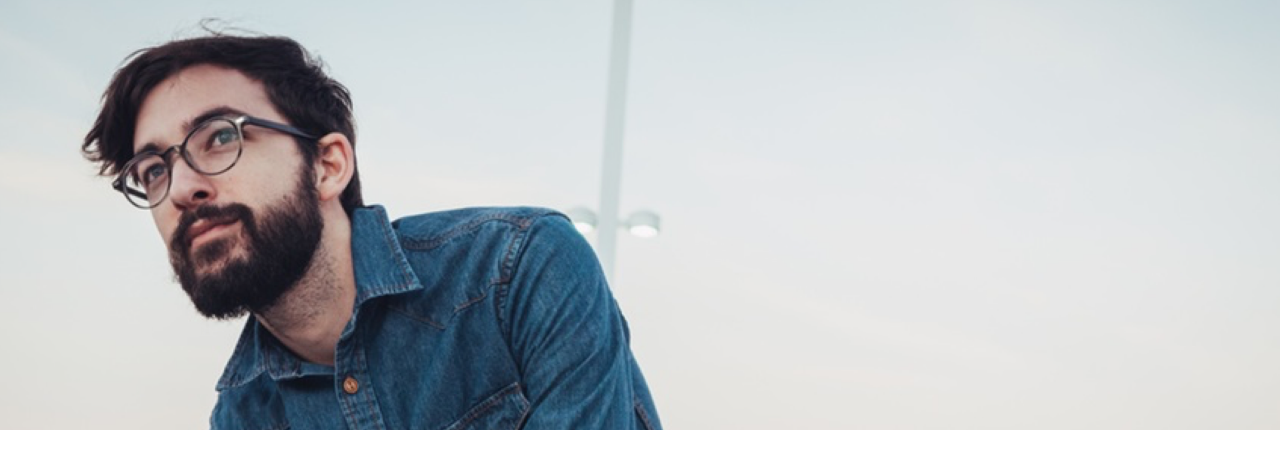
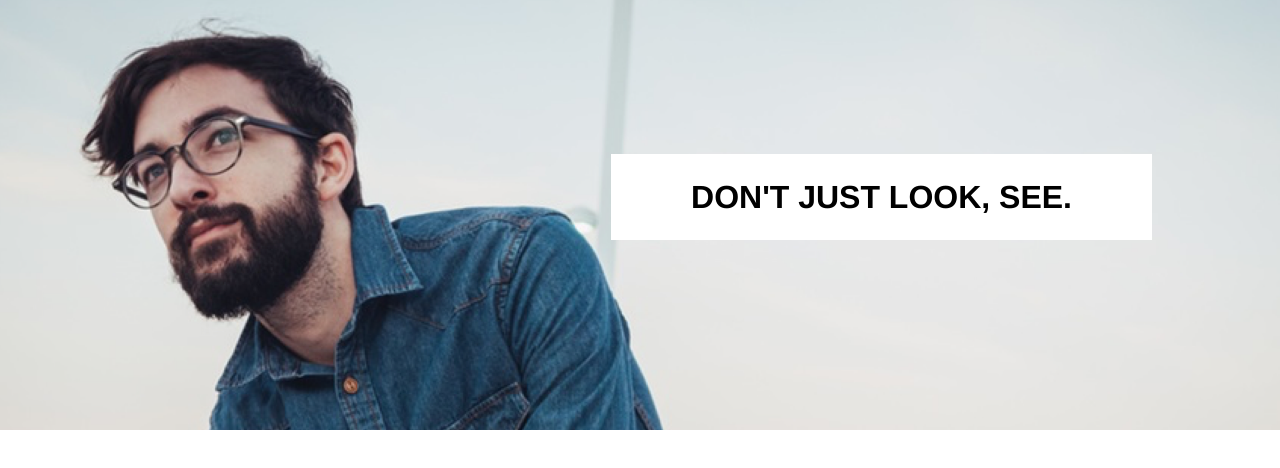
Before and after one commit to michnich02/tsoptics, a plain HTML site: page index.html in a window 1280 px wide. Shown: the part 90-558 px from the top of the page. Drawn offline with Linux system fonts and the light colour scheme.

Commit message:
Finished top section

```diff
--- a/index.html
+++ b/index.html
@@ -30,6 +30,9 @@
 
           <!-- ***** Image and Caption ***** -->
 
+        <div class="caption">
+          <p>DON'T JUST LOOK, SEE.</p>
+        </div>
 
 
       </div>
--- a/resources/style.css
+++ b/resources/style.css
@@ -65,7 +65,21 @@ header img {
 
 /* ***** Content Section ***** */
 
+.caption {
+  display: flex;
+  justify-content: flex-end;
+  font-family: Helvetica;
+  font-weight: bold;
+  font-size: 2rem;
+  line-height: 1.2;
+  margin-top: 10rem;
+  position: relative;
+  right: -2rem;
+}
 
-
+.caption p {
+  background-color: white;
+  padding: 1.5rem 5rem;
+}
 
 /* ***** Footer Section ***** */
```
